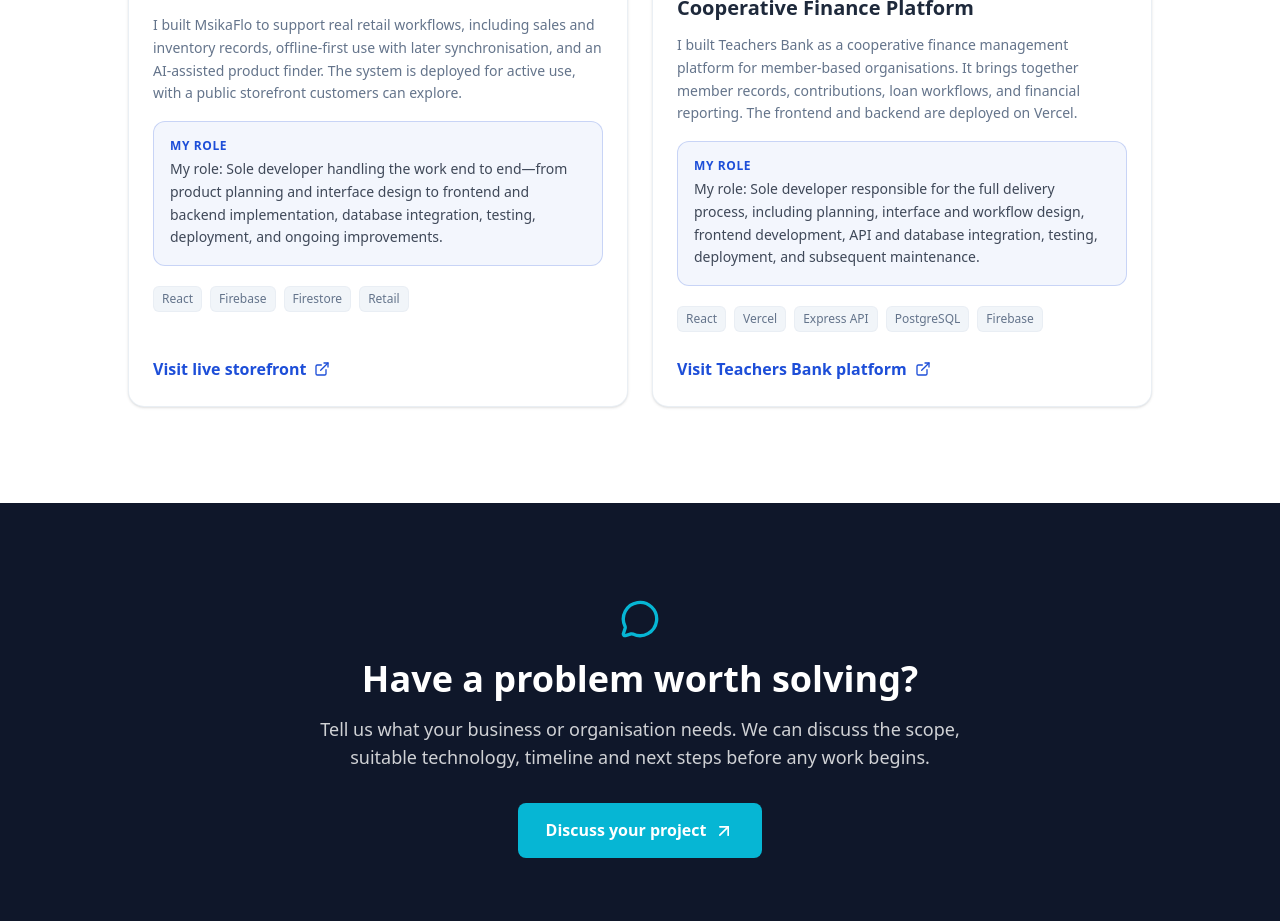
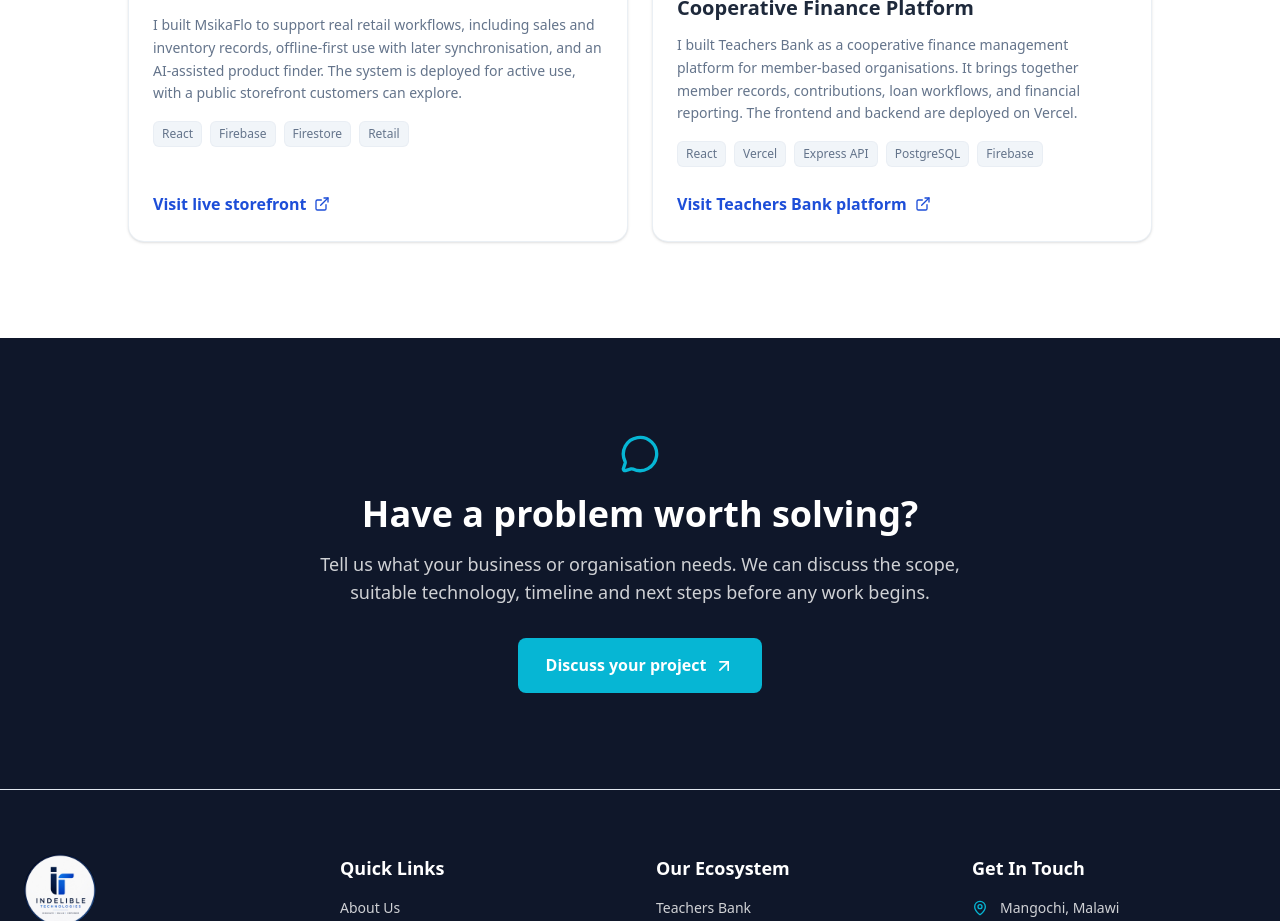
Before and after one commit to Indelible-cpu/MyWebsite, a Next.js app: page /portfolio in a window 1280 px wide. Shown: the part 1620-2541 px from the top of the page. Built offline with nearby package versions, Linux system fonts and the light colour scheme.

Commit message:
Remove explicit role sections from public portfolio

```diff
--- a/app/portfolio/page.tsx
+++ b/app/portfolio/page.tsx
@@ -14,8 +14,6 @@
     category: "Retail Management · Live Product",
     description:
       "I built MsikaFlo to support real retail workflows, including sales and inventory records, offline-first use with later synchronisation, and an AI-assisted product finder. The system is deployed for active use, with a public storefront customers can explore.",
-    role:
-      "My role: Sole developer handling the work end to end—from product planning and interface design to frontend and backend implementation, database integration, testing, deployment, and ongoing improvements.",
     images: [
       { src: "/images/Screenshot_20261028_134905_Chrome.jpg", alt: "MsikaFlo screenshot 1" },
       { src: "/images/Screenshot_20261028_135152_Chrome.jpg", alt: "MsikaFlo screenshot 2" },
@@ -36,8 +34,6 @@
     category: "Financial Management · Deployed on Vercel",
     description:
       "I built Teachers Bank as a cooperative finance management platform for member-based organisations. It brings together member records, contributions, loan workflows, and financial reporting. The frontend and backend are deployed on Vercel.",
-    role:
-      "My role: Sole developer responsible for the full delivery process, including planning, interface and workflow design, frontend development, API and database integration, testing, deployment, and subsequent maintenance.",
     images: [
       { src: "/images/tb-overview.jpg", alt: "Teachers Bank financial overview" },
       { src: "/images/tb-contributions.jpg", alt: "Teachers Bank contributions ledger" },
@@ -180,15 +176,6 @@
                   <p className="mb-4 text-sm leading-relaxed text-muted-foreground">
                     {project.description}
                   </p>
-                  <div className="mb-5 rounded-xl border border-secondary/20 bg-secondary/5 p-4">
-                    <p className="mb-1 text-xs font-bold uppercase tracking-wider text-secondary">
-                      My role
-                    </p>
-                    <p className="text-sm leading-relaxed text-foreground/85">
-                      {project.role}
-                    </p>
-                  </div>
-
                   <div className="mb-6 flex flex-wrap gap-2">
                     {project.tags.map((tag) => (
                       <span
```
